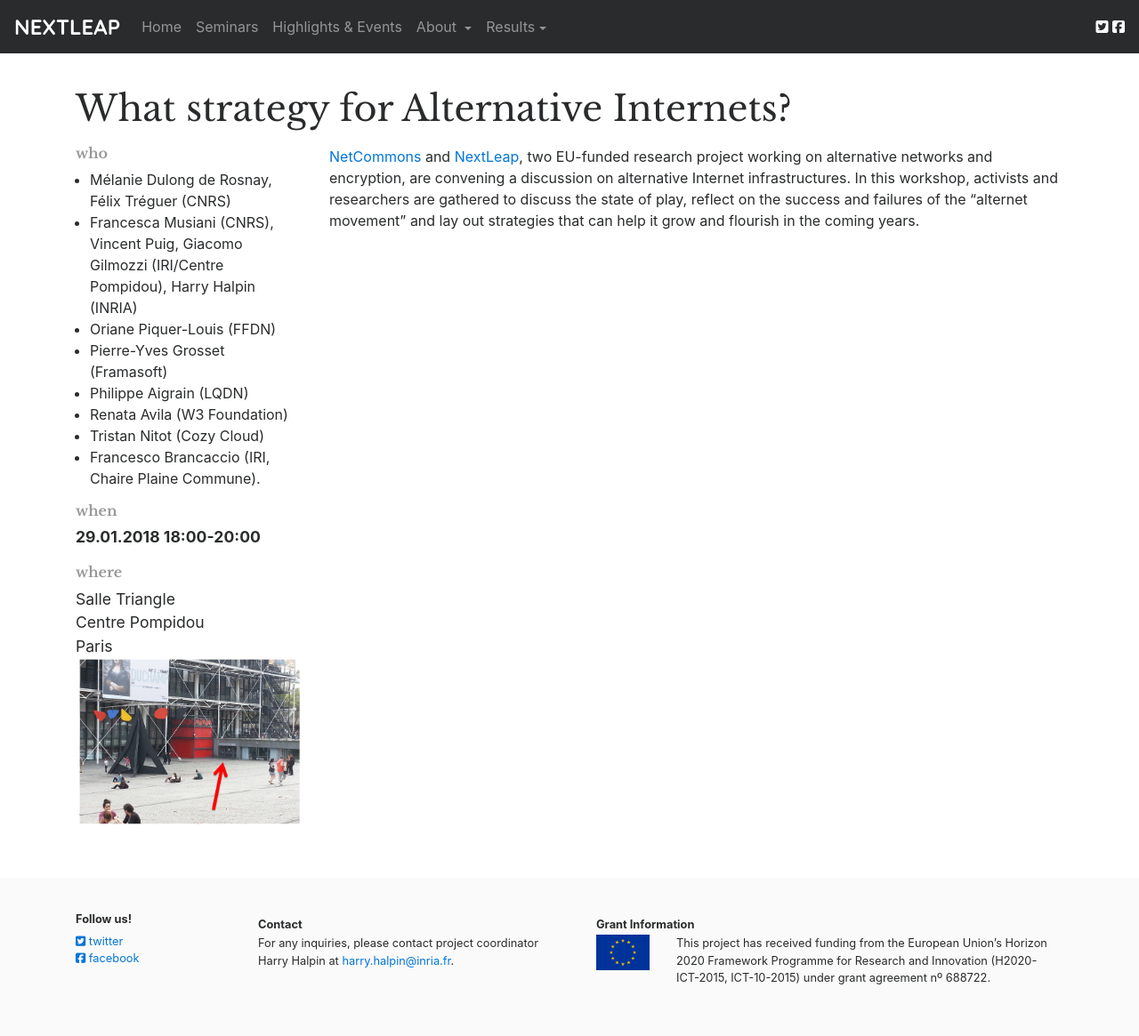
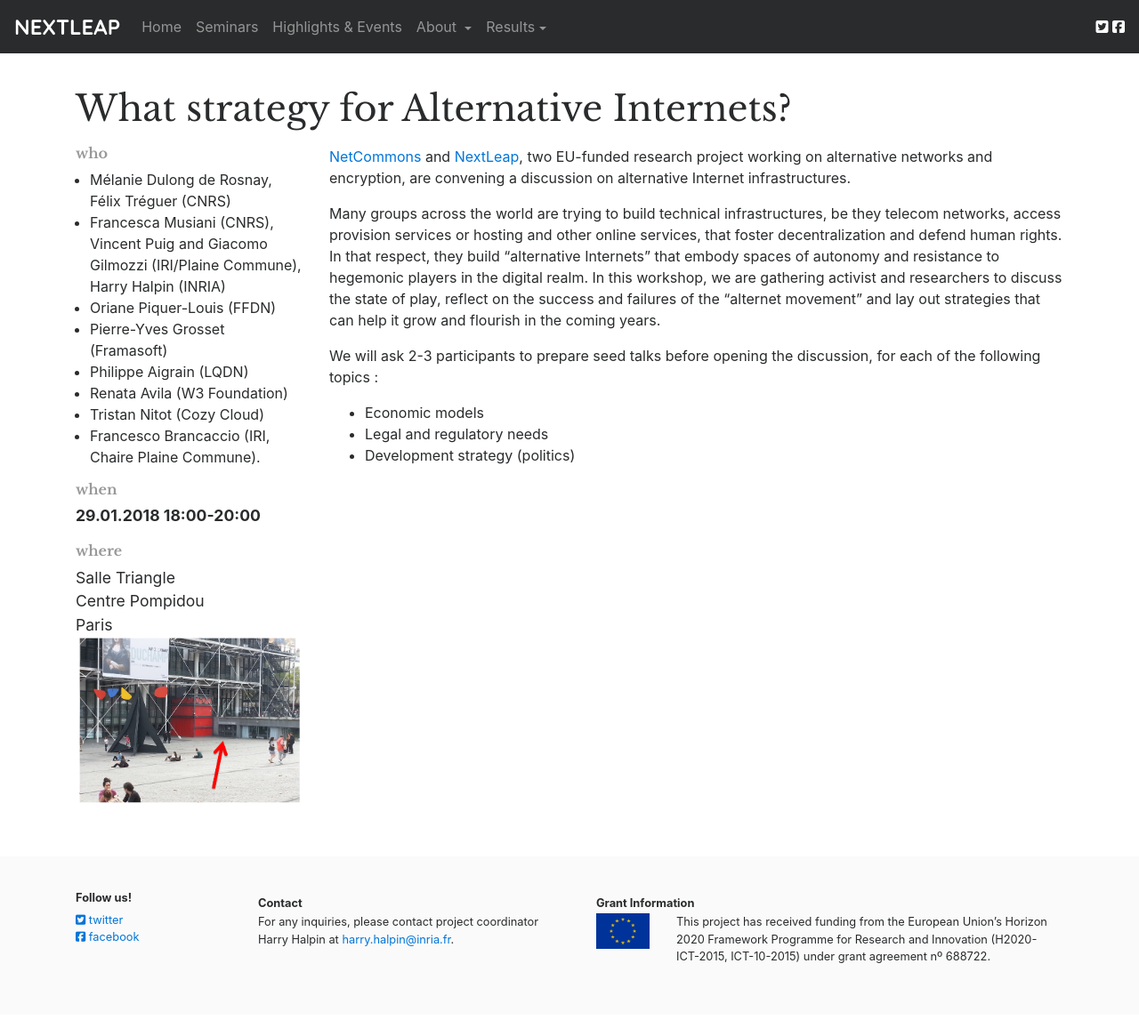
Before and after one commit to nextleap-project/nextleap-website, a Jekyll site: the page built from _seminars/2018-1.md, in a window 1280 px wide. Shown: the whole page at 89% size. Built offline with Jekyll 4.4.1, drawn with Linux system fonts in a browser that asks for light colours; nearby versions of some CDN libraries; after the commit the page ends 1141 px from its top, so only the background shows below that.

Commit message:
seminar jan2018 modified

```diff
--- a/_seminars/2018-1.md
+++ b/_seminars/2018-1.md
@@ -11,7 +11,7 @@
 
 speakers:
 - Mélanie Dulong de Rosnay, Félix Tréguer (CNRS)
-- Francesca Musiani (CNRS), Vincent Puig, Giacomo Gilmozzi (IRI/Centre Pompidou), Harry Halpin (INRIA)
+- Francesca Musiani (CNRS), Vincent Puig and Giacomo Gilmozzi (IRI/Plaine Commune), Harry Halpin (INRIA)
 - Oriane Piquer-Louis (FFDN)
 - Pierre-Yves Grosset (Framasoft)
 - Philippe Aigrain (LQDN)
@@ -24,4 +24,11 @@
 highlight: true
 ---
 
-[NetCommons](https://netcommons.eu/) and [NextLeap](/), two EU-funded research project working on alternative networks and encryption, are convening a discussion on alternative Internet infrastructures. In this workshop, activists and researchers are gathered to discuss the state of play, reflect on the success and failures of the “alternet movement” and lay out strategies that can help it grow and flourish in the coming years.
+[NetCommons](https://netcommons.eu/) and [NextLeap](/), two EU-funded research project working on alternative networks and encryption, are convening a discussion on alternative Internet infrastructures.
+
+Many groups across the world are trying to build technical infrastructures, be they telecom networks, access provision services or hosting and other online services, that foster decentralization and defend human rights. In that respect, they build "alternative Internets" that embody spaces of autonomy and resistance to hegemonic players in the digital realm. In this workshop, we are gathering activist and researchers to discuss the state of play, reflect on the success and failures of the "alternet movement" and lay out strategies that can help it grow and flourish in the coming years.
+
+We will ask 2-3 participants to prepare seed talks before opening the discussion, for each of the following topics :
+- Economic models
+- Legal and regulatory needs
+- Development strategy (politics)
```
